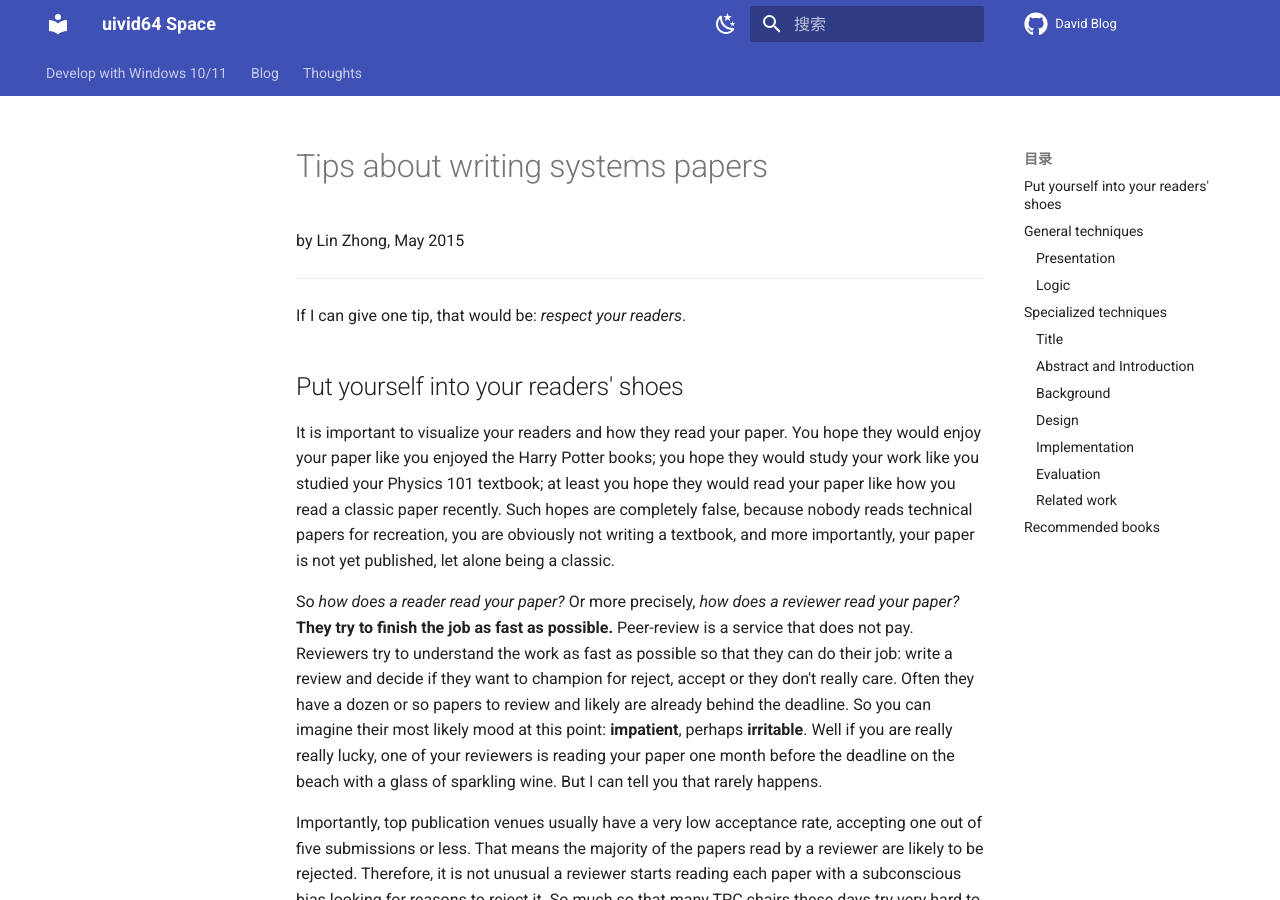
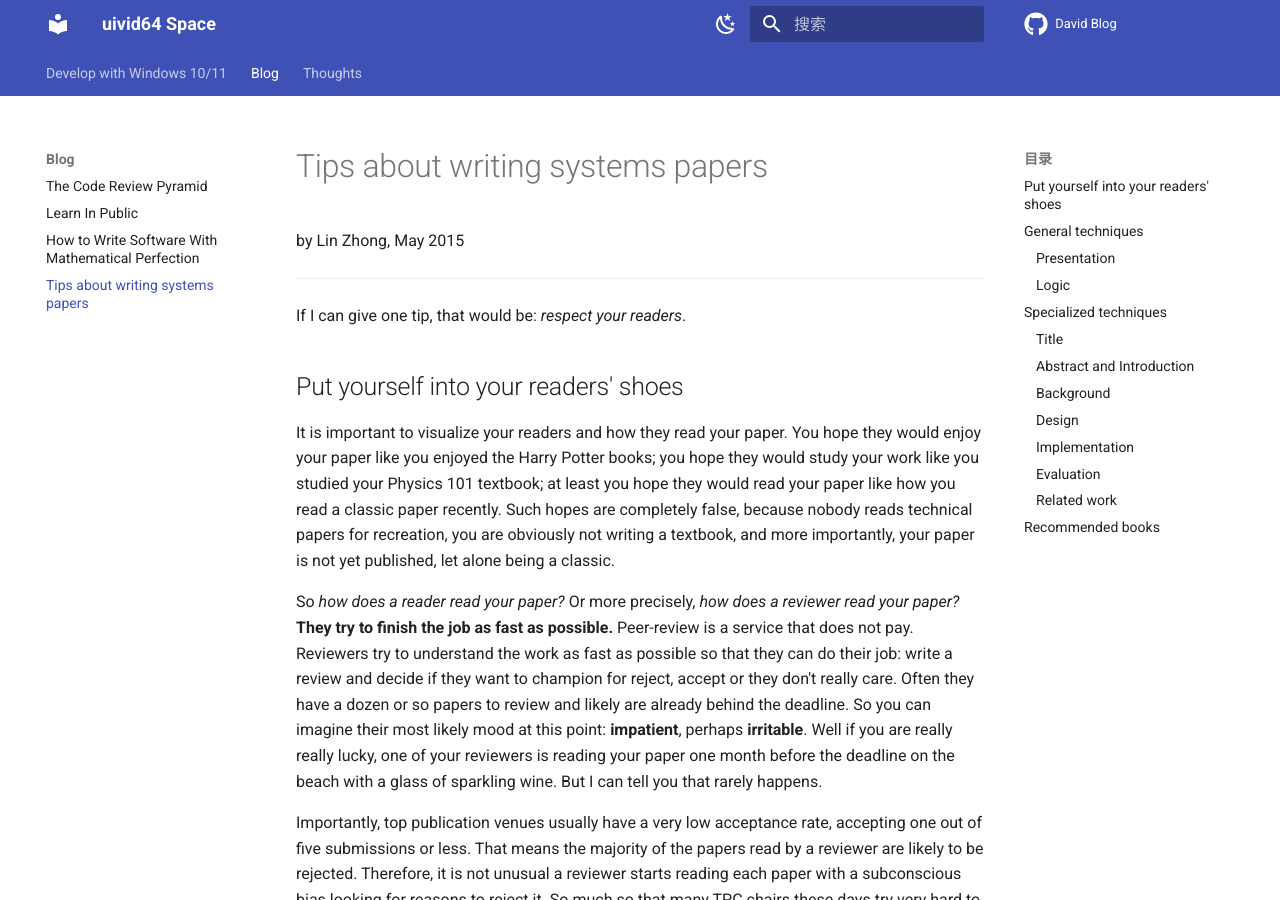
Before and after one commit to uivid64/uivid64.github.io, an MkDocs documentation site: the page built from docs/Blog/Tips about writing systems papers.md, in a window 1280 px wide and 900 px high. Built offline with MkDocs 1.6.1 and Material for MkDocs 9.7.7, drawn with Linux system fonts in a browser that asks for light colours; comment, search, counter and statistics services are not loaded.

Commit message:
Update mkdocs.yml

```diff
--- a/mkdocs.yml
+++ b/mkdocs.yml
@@ -59,6 +59,7 @@ nav:
       - The Code Review Pyramid: Blog/The Code Review Pyramid.md
       - Learn In Public: Blog/Learn In Public.md
       - How to Write Software With Mathematical Perfection: Blog/How to Write Software With Mathematical Perfection.md
+      - Tips about writing systems papers: Blog/Tips about writing systems papers.md
     - Thoughts:
       - Camera on the phone: Thoughts/Camera on the phone.md
       - Personal Preference: Thoughts/Personal Preference.md
```
